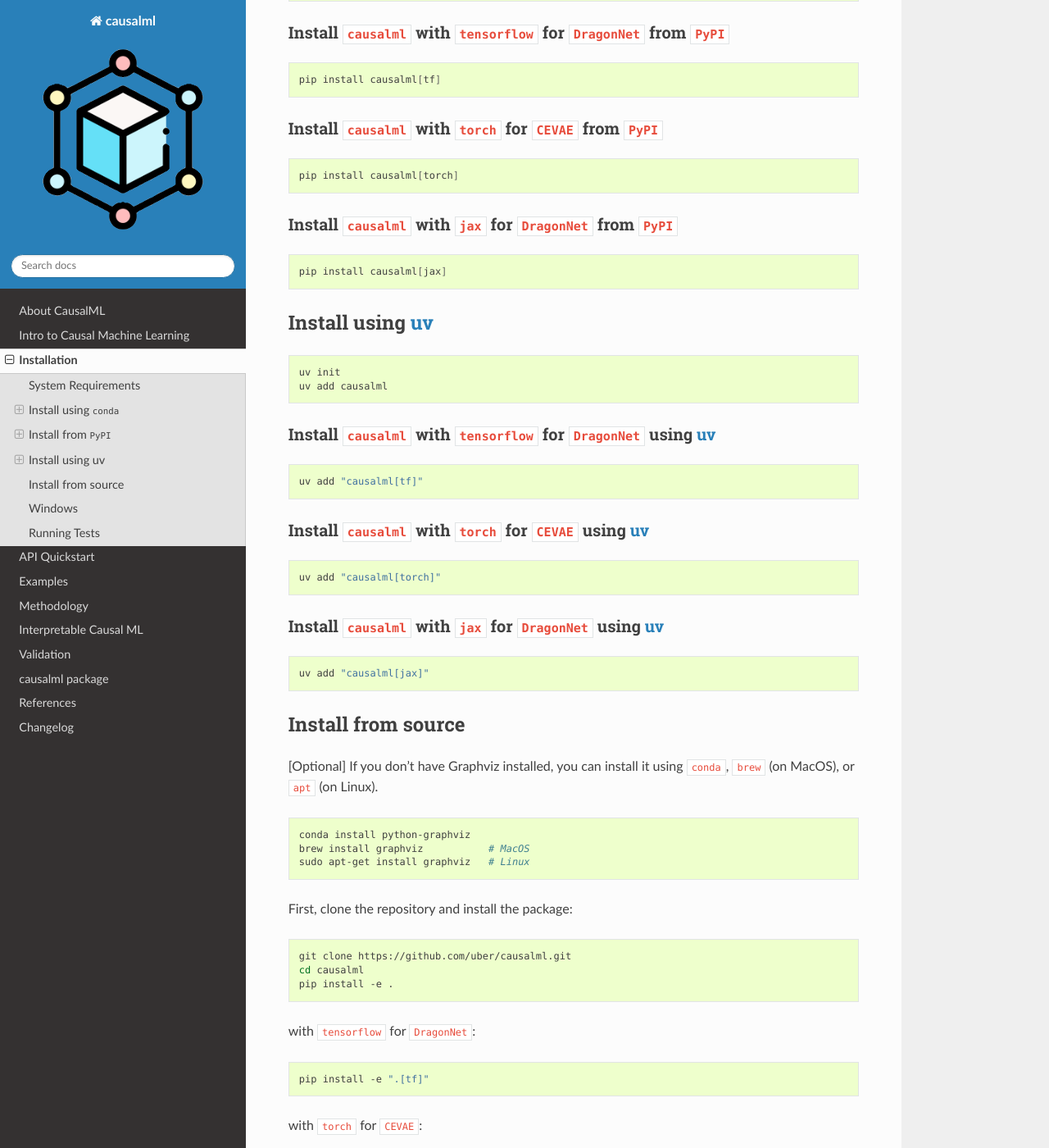
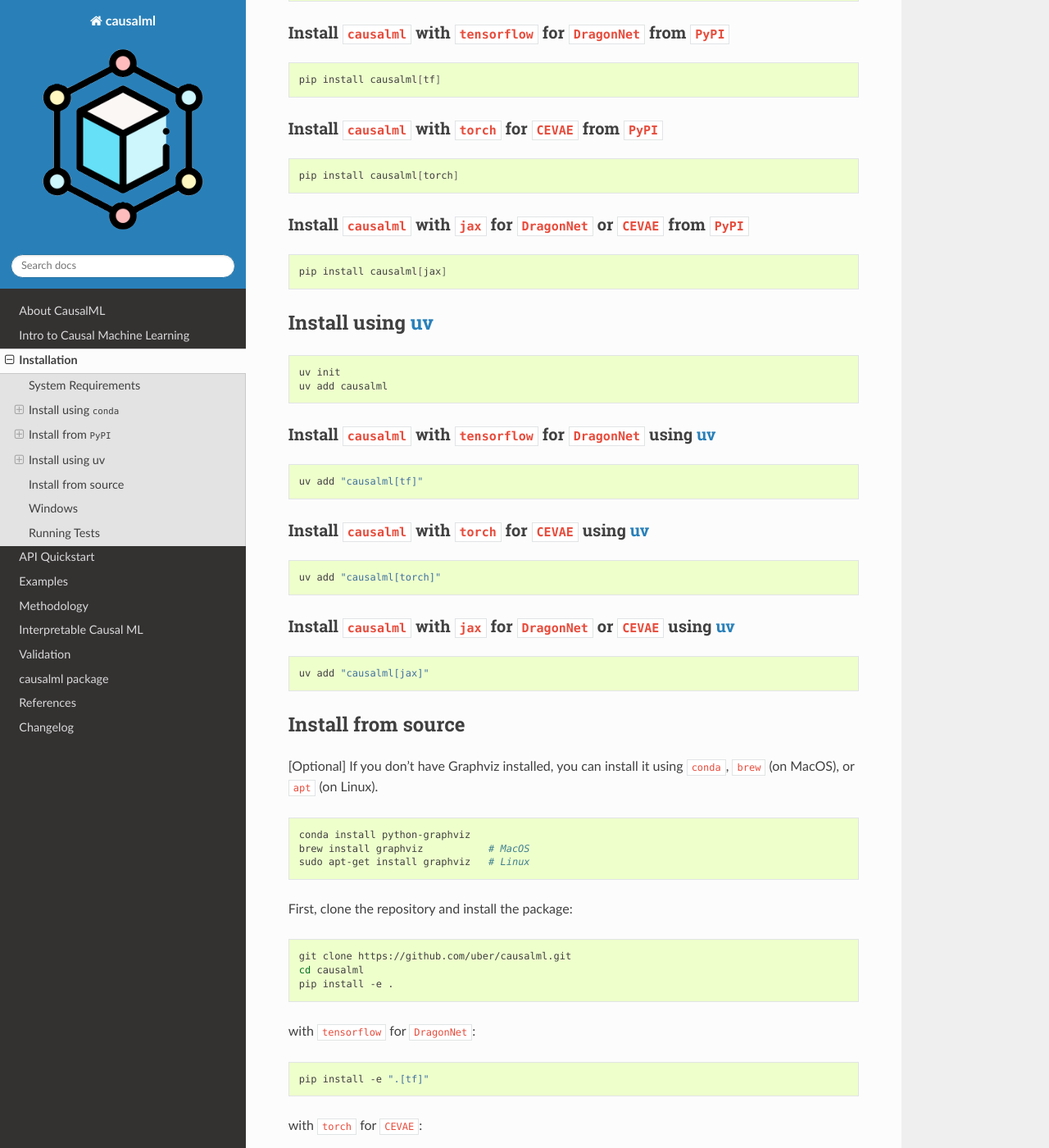
Before and after one commit to uber/causalml, a Sphinx documentation site: the page built from docs/installation.rst, in a window 1280 px wide and 1400 px high, scrolled down 1302 px. Shown: the whole window at 82% size. Built offline with Sphinx 7.4.7 and the Read the Docs theme 3.1.0, drawn with Linux system fonts in a browser that asks for light colours; pages that are not in the unit, such as notebooks, are missing from menus.

Commit message:
#956: Reference JAX CEVAE in docs (toctree + jax extra install)

```diff
--- a/docs/examples.rst
+++ b/docs/examples.rst
@@ -23,6 +23,7 @@ Follow the below links for an approximate ordering of example tutorials from int
     examples/feature_selection
     examples/binary_policy_learner_example
     examples/cevae_example
+    examples/cevae_jax_vs_torch
     examples/dr_learner_with_synthetic_data
     examples/benchmark_simulation_studies
     examples/necessity_sufficiency_example
--- a/docs/installation.rst
+++ b/docs/installation.rst
@@ -67,8 +67,8 @@ Install ``causalml`` with ``torch`` for ``CEVAE`` from ``PyPI``
 
     pip install causalml[torch]
 
-Install ``causalml`` with ``jax`` for ``DragonNet`` from ``PyPI``
-^^^^^^^^^^^^^^^^^^^^^^^^^^^^^^^^^^^^^^^^^^^^^^^^^^^^^^^^^^^^^^^^^
+Install ``causalml`` with ``jax`` for ``DragonNet`` or ``CEVAE`` from ``PyPI``
+^^^^^^^^^^^^^^^^^^^^^^^^^^^^^^^^^^^^^^^^^^^^^^^^^^^^^^^^^^^^^^^^^^^^^^^^^^^^^^
 
 .. code-block:: bash
 
@@ -97,8 +97,8 @@ Install ``causalml`` with ``torch`` for ``CEVAE`` using `uv <https://github.com/
 
     uv add "causalml[torch]"
 
-Install ``causalml`` with ``jax`` for ``DragonNet`` using `uv <https://github.com/astral-sh/uv/blob/main/README.md>`_
-^^^^^^^^^^^^^^^^^^^^^^^^^^^^^^^^^^^^^^^^^^^^^^^^^^^^^^^^^^^^^^^^^^^^^^^^^^^^^^^^^^^^^^^^^^^^^^^^^^^^^^^^^^^^^^^^^^^^^^^^^^^^^^
+Install ``causalml`` with ``jax`` for ``DragonNet`` or ``CEVAE`` using `uv <https://github.com/astral-sh/uv/blob/main/README.md>`_
+^^^^^^^^^^^^^^^^^^^^^^^^^^^^^^^^^^^^^^^^^^^^^^^^^^^^^^^^^^^^^^^^^^^^^^^^^^^^^^^^^^^^^^^^^^^^^^^^^^^^^^^^^^^^^^^^^^^^^^^^^^^^^^^^^^
 
 .. code-block:: bash
 
@@ -140,7 +140,7 @@ with ``torch`` for ``CEVAE``:
 
     pip install -e ".[torch]"
 
-with ``jax`` for ``DragonNet``:
+with ``jax`` for ``DragonNet`` or ``CEVAE``:
 
 .. code-block:: bash
 
```
Also changed, not shown: docs/examples/cevae_jax_vs_torch.ipynb.
